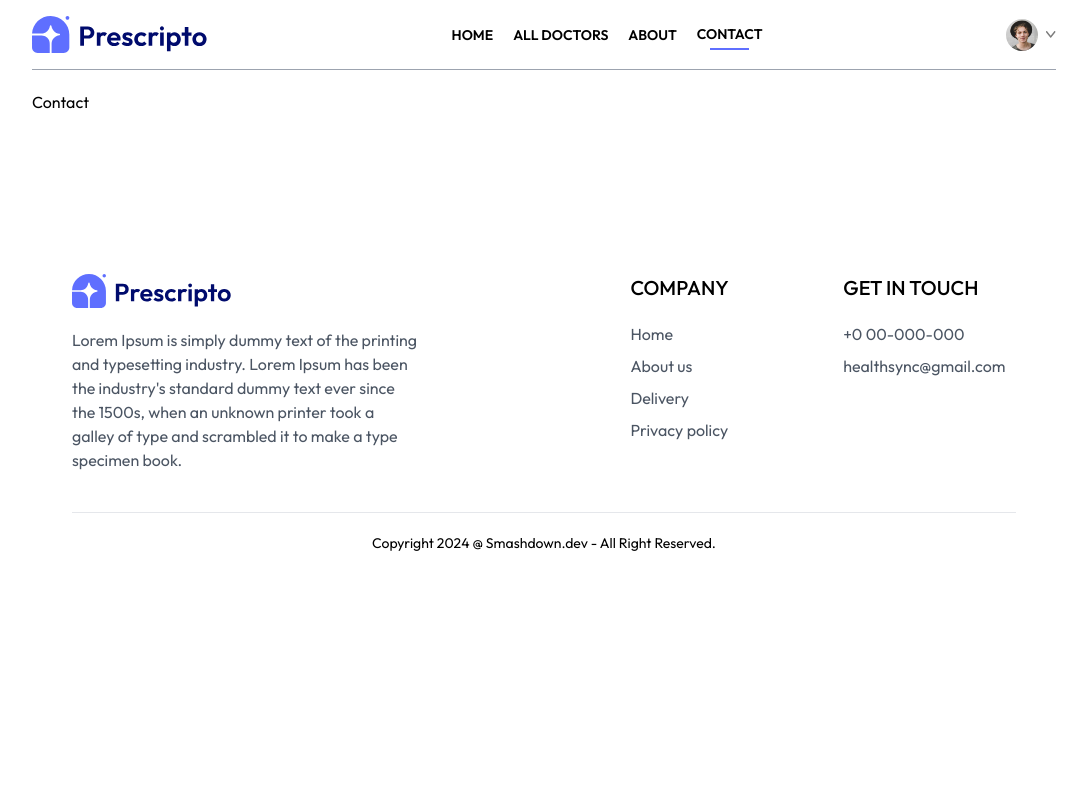
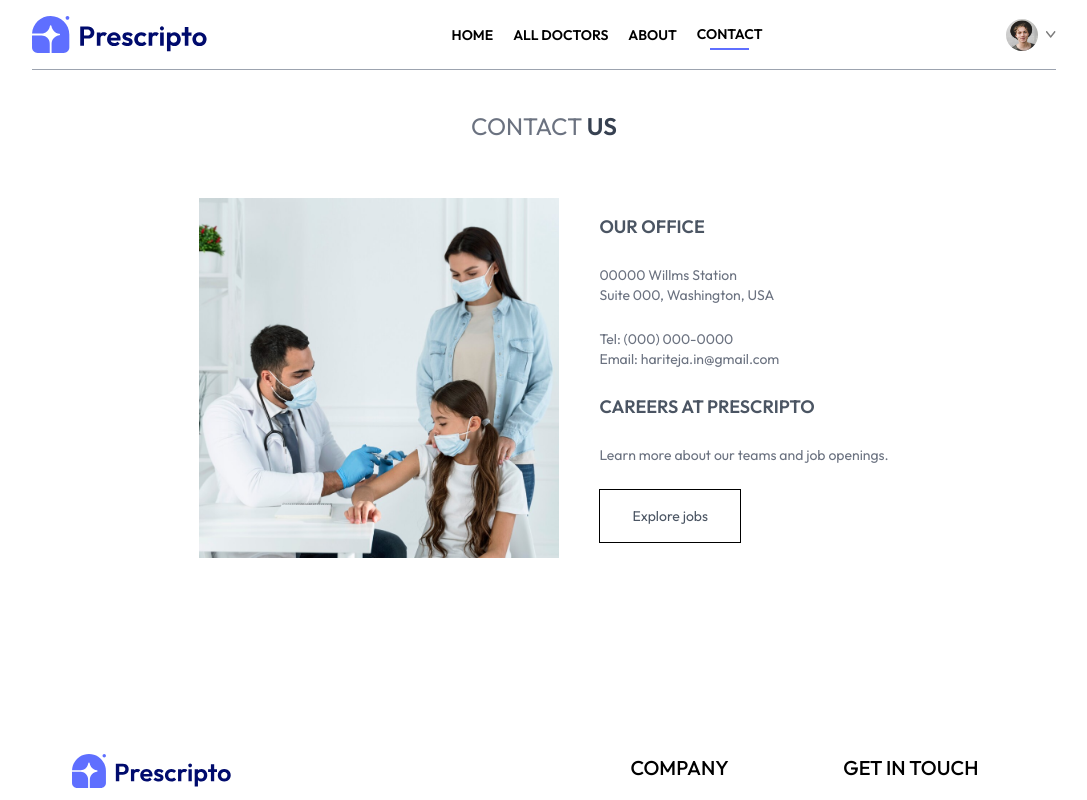
Before and after one commit to Hari-1005/HealthSync, a React (Vite) app in the folder frontend/: page /contact in a window 1280 px wide. Shown: the top 800 px of the page, without its empty margins (96-1183 px from the left). Built offline with nearby package versions, Linux system fonts and the light colour scheme.

Commit message:
contact page updated

```diff
--- a/frontend/src/pages/About.jsx
+++ b/frontend/src/pages/About.jsx
@@ -8,7 +8,7 @@
 
       <div className='mt-6 flex flex-col md:flex-row gap-9 text-sm text-gray-600'>
         <img className='w-full md:max-w-80' src={assets.about_image} alt="about-image" />
-        <div className='flex flex-col justify-center gap-5'>
+        <div className='flex flex-col justify-center gap-5 max-w-[600px]'>
           <p>Welcome to Prescripto, your trusted partner in managing your healthcare needs conveniently and efficiently. At Prescripto, we understand the challenges individuals face when it comes to scheduling doctor appointments and managing their health records.</p>
           <p>Prescripto is committed to excellence in healthcare technology. We continuously strive to enhance our platform, integrating the latest advancements to improve user experience and deliver superior service. Whether you're booking your first appointment or managing ongoing care, Prescripto is here to support you every step of the way.</p>
           <b className='text-gray-800'>Our Vision</b>
--- a/frontend/src/pages/Contact.jsx
+++ b/frontend/src/pages/Contact.jsx
@@ -1,8 +1,25 @@
 import React from 'react'
+import { assets } from '../assets/assets'
 
 const Contact = () => {
   return (
-    <div>Contact</div>
+    <div className='mt-10 flex flex-col items-center gap-5'>
+          <p className='text-2xl text-gray-500 text-center'>CONTACT <span className='font-semibold text-gray-700'>US</span></p>
+
+          <div className='my-9 flex flex-col md:flex-row gap-10 text-sm text-gray-600'>
+            <img className='w-full md:max-w-[360px]' src={assets.contact_image} alt="about-image" />
+            <div className='flex flex-col justify-center items-start gap-6'>
+              <p className='text-lg font-semibold text-gray-600'>OUR OFFICE</p>
+              <p className='text-gray-500'>00000 Willms Station <br />
+              Suite 000, Washington, USA</p>
+              <p className='text-gray-500'>Tel: (000) 000-0000 <br />
+              Email: hariteja.in@gmail.com</p>
+              <p className='text-lg font-semibold text-gray-600'>CAREERS AT PRESCRIPTO</p>
+              <p className='text-gray-500'>Learn more about our teams and job openings.</p>
+              <button className='text-sm border border-black px-8 py-4 hover:bg-black hover:text-white transition-all duration-300'>Explore jobs</button>
+            </div>
+          </div>
+        </div>
   )
 }
 
```
